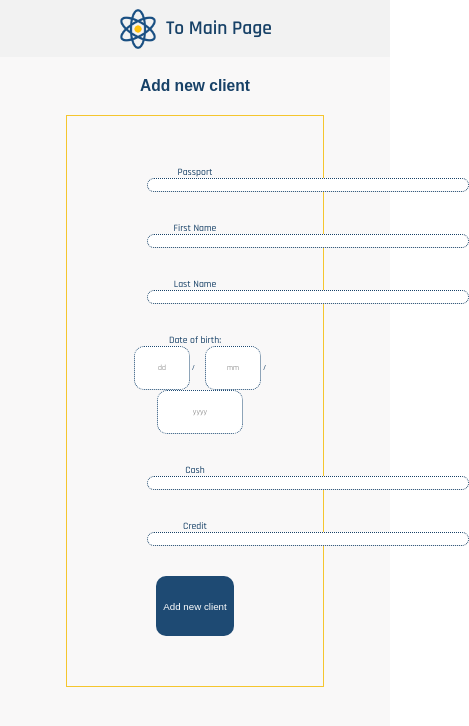
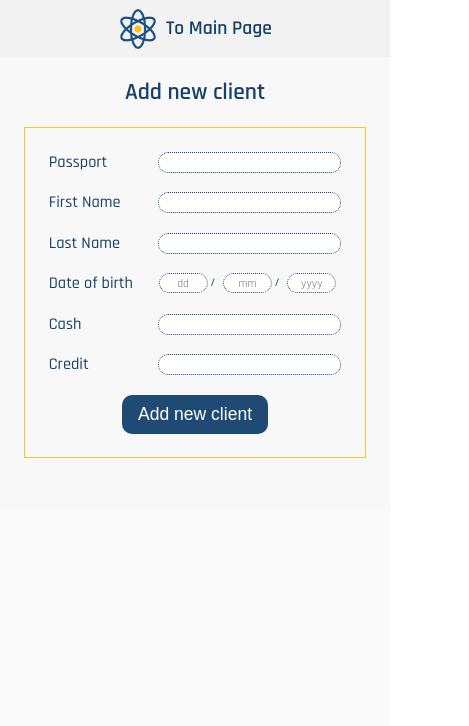
Before and after one commit to svetlanagaydey/bank-fullstack-app, a React (Create React App) app in the folder client/: page /add in a window 390 px wide. Shown: the top 726 px of the page, 469 px wide, since content can reach past the window. Built offline with nearby package versions, Linux system fonts and the light colour scheme; a web font is replaced by a local one.

Commit message:
Add client mobile styles

```diff
--- a/client/src/Components/Pages/AddUser/AddUser.jsx
+++ b/client/src/Components/Pages/AddUser/AddUser.jsx
@@ -49,7 +49,7 @@ const AddUser = () => {
 
   const printForm = () => {
     return (
-      <div >
+      <div className='add-client'>
       <h2 className="add-header">Add new client</h2>
       <form className="form" onSubmit={setNewClient}>
 
@@ -75,7 +75,7 @@ const AddUser = () => {
         </div>
 
         <div className="form-field">
-          <label>Date of birth: </label>
+          <label>Date of birth</label>
           <div className="date-inputs">
             <input type="text" pattern="[0-9]*" maxLength="2" size="2" className="date-field" name="day" placeholder='dd' onChange={onDateChange}/> /
             <input type="text" pattern="[0-9]*" maxLength="2" className="date-field" name="month" placeholder='mm' onChange={onDateChange}/> /
--- a/client/src/Components/Pages/AddUser/addUser.css
+++ b/client/src/Components/Pages/AddUser/addUser.css
@@ -1,8 +1,8 @@
 .add-header {
   text-align: center;
   margin: auto;
-  font-family: "arial";
-  font-size: 4vmin;
+  font-family: "Rajdhani";
+  font-size: 6vmin;
   padding: 20px 0;
   color: rgb(23, 65, 103);
 }
@@ -15,9 +15,7 @@
   padding: 50px;
   border: 1px solid rgb(245, 198, 46);
 }
-.form-field {
-  margin-bottom: 30px;
-}
+
 .form-field > label {
   font-size: 2.5vmin;
   color: rgb(23, 65, 103);
@@ -56,15 +54,53 @@
   height: 40px;
   border: 1px dotted rgb(30, 74, 115);
   border-radius: 10px;
-  font-size: 2vmin;
+  font-size: vmin;
   font-family: "Rajdhani";
   color: rgb(30, 74, 115);
 }
 .date-field {
   width: 50px;
   text-align: center;
-  margin-left: 10px;
+  margin-left: 2vmin;
 }
 .date-field--year {
   width: 80px;
 }
+
+@media (max-width: 1000px) {
+  .form {
+    width: 75%;
+    padding: 6vmin;
+  }
+  .form-field {
+    display: flex;
+    justify-content: space-between;
+    margin-bottom: 5vmin;
+  }
+  .form-field > label {
+    font-size: 4.2vmin;
+  }
+  .form-field > input {
+    width: 55%;
+  }
+  .date-inputs {
+    display: inline-block;
+    font-size: 3vmin;
+    margin-right: 5px;
+    margin-left: 5px;
+  }
+  .date-inputs input {
+    height: 4vmin;
+    font-size: 3vmin;
+  }
+  .date-field {
+    width: 11vmin;
+  }
+  .date-field--year {
+    width: 11vmin;
+  }
+  .addButton {
+    height: 10vmin;
+    font-size: 4.5vmin;
+  }
+}
--- a/client/src/Components/Pages/UserPage/userPage.css
+++ b/client/src/Components/Pages/UserPage/userPage.css
@@ -1,7 +1,7 @@
 .user-header {
   text-align: center;
   margin: auto;
-  font-size: 5vmin;
+  font-size: 6vmin;
   padding: 20px 0;
   color: rgb(23, 65, 103);
 }
@@ -126,9 +126,6 @@
 }
 
 @media (max-width: 1000px) {
-  .user-header {
-    font-size: 7vmin;
-  }
   .searching-bloc {
     text-align: right;
     margin: 0 7vmin 7vmin 7vmin;
--- a/client/src/Components/Pages/UsersPage/usersPage.css
+++ b/client/src/Components/Pages/UsersPage/usersPage.css
@@ -1,8 +1,8 @@
 .users-header {
   text-align: center;
   margin: auto;
-  font-family: "arial";
-  font-size: 4vmin;
+  font-family: "Rajdhani";
+  font-size: 6vmin;
   padding: 1.6vmin 0;
 }
 .clients-list {
@@ -85,9 +85,6 @@
 }
 
 @media (max-width: 1000px) {
-  .users-header {
-    font-size: 5vmin;
-  }
   .client {
     width: 65%;
   }
--- a/client/src/index.css
+++ b/client/src/index.css
@@ -25,7 +25,7 @@ h3 {
   color: rgb(23, 65, 103);
 }
 h1 {
-  font-size: 4vmin;
+  font-size: 6vmin;
 }
 
 code {
```
